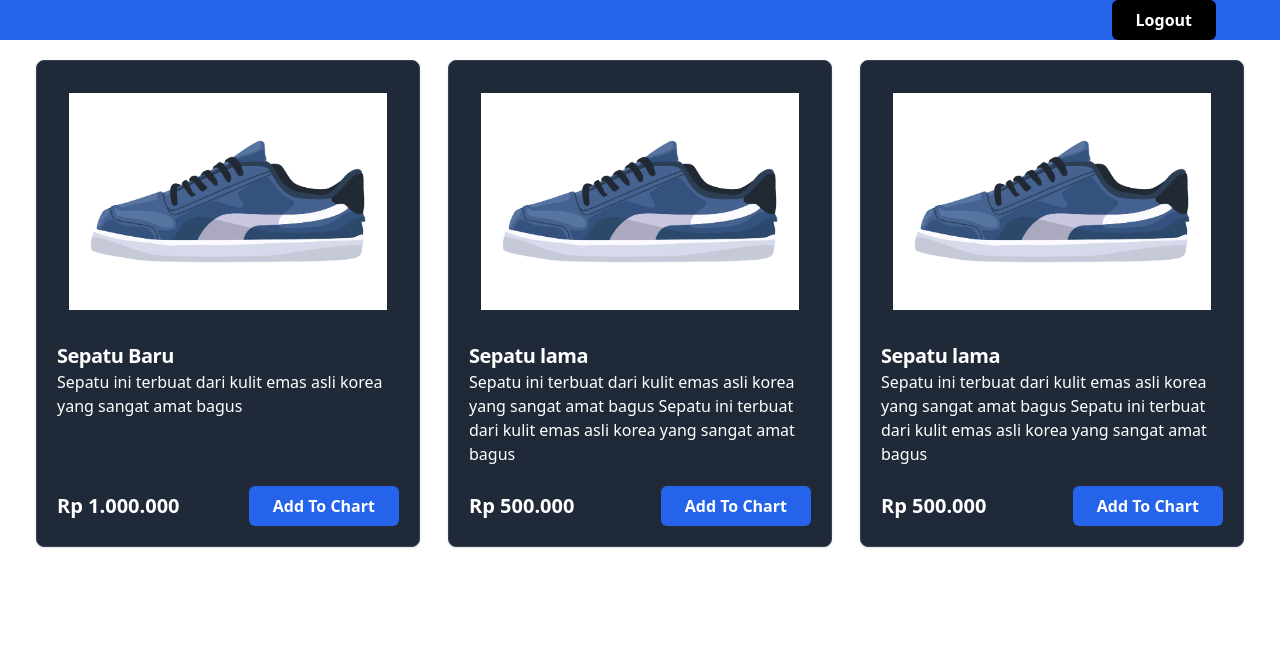
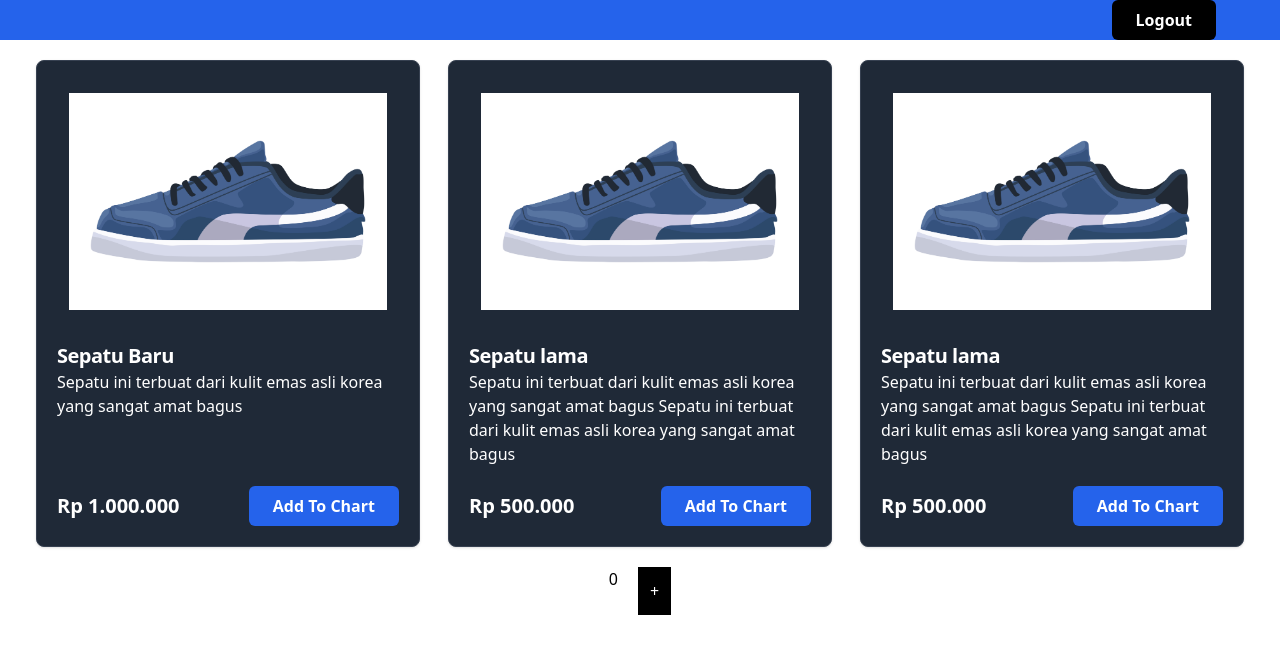
Before and after one commit to MuhFajrinSuhar27/Belajar-React, a React (Vite) app: page /products in a window 1280 px wide. Shown: the top 654 px of the page. Built offline with nearby package versions, Linux system fonts and the light colour scheme.

Commit message:
feat:menambahkan state

```diff
--- a/src/App.jsx
+++ b/src/App.jsx
@@ -8,9 +8,9 @@
 
 function App() {
   return (<div className="flex items-center justify-center min-h-screen">
-    <LoginPage/>
+    {/* <LoginPage/> */}
 
-    <RegisterPage/>
+    {/* <RegisterPage/> */}
   </div>
   );
 
--- /dev/null
+++ b/src/components/Fragments/Counter.jsx
@@ -0,0 +1,28 @@
+import React from 'react'
+
+
+class Counter extends  React.Component{
+    constructor(props){
+        super(props);
+        this.state = {
+            count: 0,
+        };
+    }
+
+
+
+    render(){
+        return(
+    <>
+        <h1 className='mr-5 items-center'>{this.state.count }</h1>
+        <div>
+            <button className='bg-black text-white p-3' onClick={ () => this.setState({ count: this.state.count + 1 })}>+</button>
+        </div>
+
+    </>
+        )
+    }
+}
+
+
+export default Counter;
--- a/src/main.jsx
+++ b/src/main.jsx
@@ -1,9 +1,8 @@
 import { StrictMode } from 'react'
 import { createRoot } from 'react-dom/client'
 import './index.css'
-import App from './App.jsx'
+
 import { createBrowserRouter, RouterProvider } from 'react-router-dom'
-import FormLogin from './components/Fragments/FormLogin.jsx'
 import LoginPage from './pages/login.jsx'
 import RegisterPage from './pages/register.jsx'
 import ErroPage from './pages/404.jsx'
--- a/src/pages/products.jsx
+++ b/src/pages/products.jsx
@@ -1,6 +1,7 @@
 import Button from "../components/Elements/Button";
 
 import CardProducts from "../components/Fragments/cardProducts";
+import Counter from "../components/Fragments/Counter";
 
 
 const products = [
@@ -29,10 +30,8 @@
 
 
 const email = localStorage.getItem('email')
-
 const HandleLogout = () => {
   window.location.href ="/login"
-
 
 }
 
@@ -54,6 +53,10 @@
         </CardProducts>
     )}
     </div>
+
+    <div className=" flex justify-center">
+    <Counter></Counter>
+    </div>
     </>
   );
 };
```
